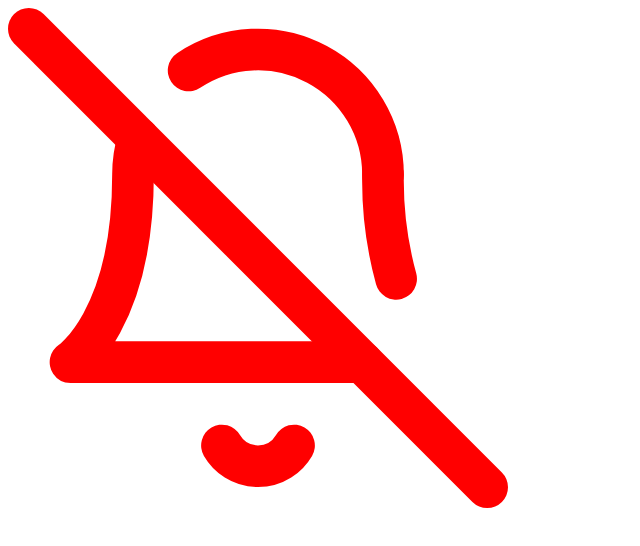
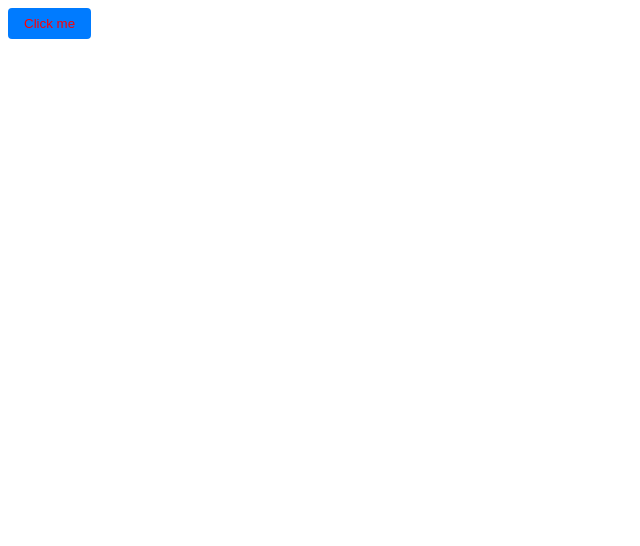
Before and after one commit to iabur/react-app, a React (Vite) app: page / in a window 1280 px wide. Shown: the top 546 px of the page, without its empty margins (0-640 px from the left). Built offline with nearby package versions, Linux system fonts and the light colour scheme.

Commit message:
Replace FiBellOff icon with Button component in App; remove Button component file

```diff
--- a/src/App.tsx
+++ b/src/App.tsx
@@ -1,8 +1,8 @@
-import { FiBellOff } from "react-icons/fi";
+import Button from "./components/Button";
 function App() {
   return (
     <div>
-      <FiBellOff color="red" size={500} />
+      <Button text="Click me" onClick={() => console.log("clicked")} />
     </div>
   );
 }
--- /dev/null
+++ b/src/components/Button/Button.module.css
@@ -0,0 +1,12 @@
+.button {
+  padding: 8px 16px;
+  border-radius: 4px;
+  border: none;
+  cursor: pointer;
+  background-color: #007bff;
+  color: red;
+}
+
+.button:hover {
+  background-color: #0056b3;
+}
--- a/src/components/Button.tsx
+++ b/src/components/Button/Button.tsx
@@ -1,3 +1,5 @@
+import styles from "./Button.module.css";
+
 interface ButtonProps {
   text: string;
   color?: "primary" | "secondary" | "success";
@@ -6,7 +8,7 @@ interface ButtonProps {
 
 function Button({ text, color = "primary", onClick }: ButtonProps) {
   return (
-    <button className={`btn btn-${color}`} onClick={onClick}>
+    <button className={styles.button} onClick={onClick}>
       {text}
     </button>
   );
--- /dev/null
+++ b/src/components/Button/index.ts
@@ -0,0 +1,3 @@
+import Button from "./Button";
+
+export default Button;
```
